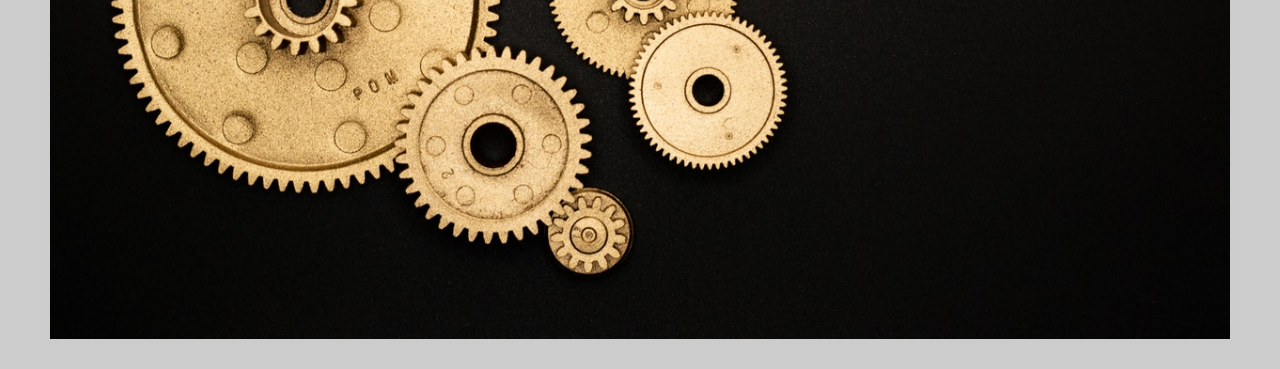
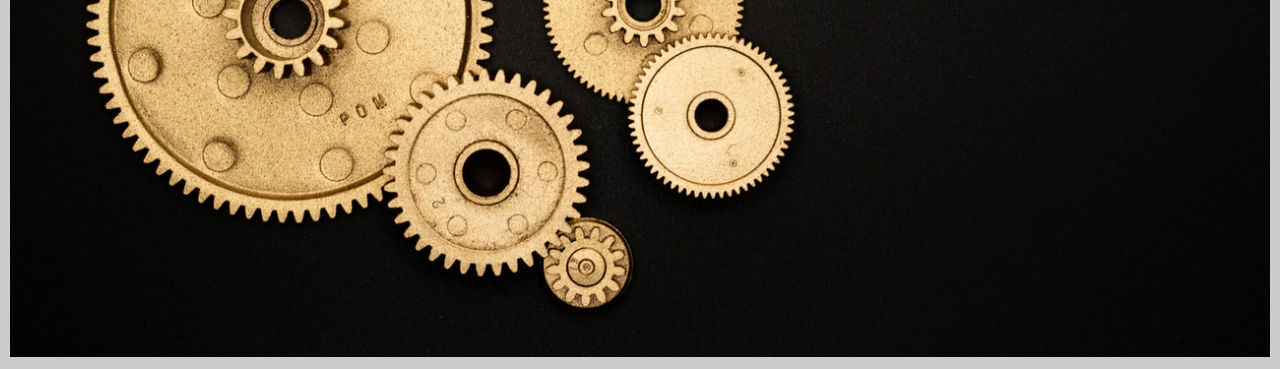
Before and after one commit to vijaytayade/firstsite, a plain HTML site: page index.html in a window 1280 px wide. Shown: the part 561-930 px from the top of the page. Drawn offline with Linux system fonts and the light colour scheme.

Commit message:
Updating Border margin

```diff
--- a/css/style.css
+++ b/css/style.css
@@ -9,15 +9,11 @@ html{
     box-sizing:  border-box;
     color: var(--dark);
 }
-*{
-    margin: 0;
-    padding: 0;
-    box-sizing: border-box;
-}
+
 body{
     background-color: #ccc;
     height: 100%;
-    margin: 30px 50px;
+    margin: 10px 10px;
     line-height: 1.4;
 }
 
@@ -75,7 +71,7 @@ a{
     background-size: cover;
     background-position: center;
     display: flex;
-    align-items: center;
+    align-items: flex-start;
     justify-content: flex-end;
 }
 
```
